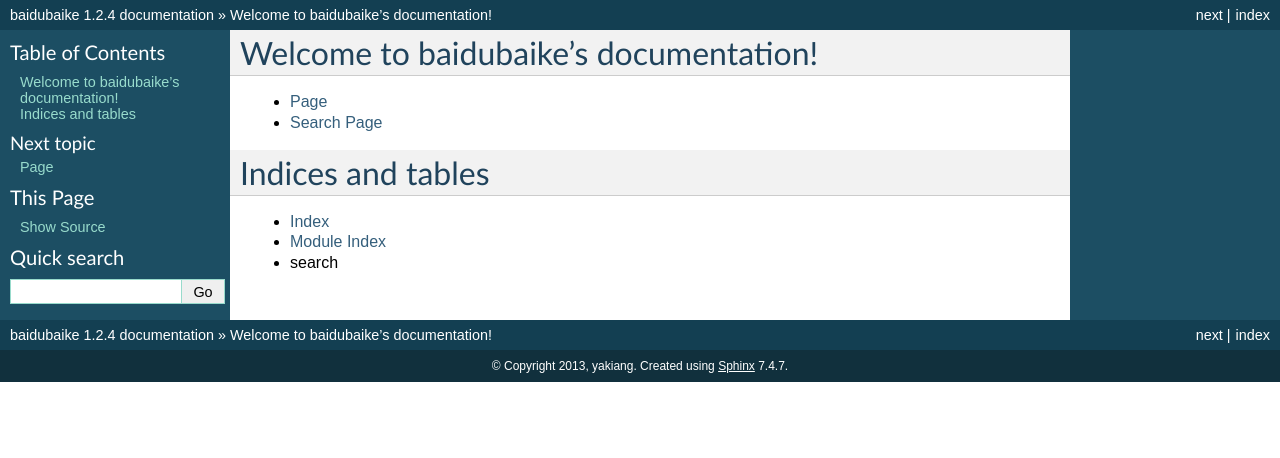
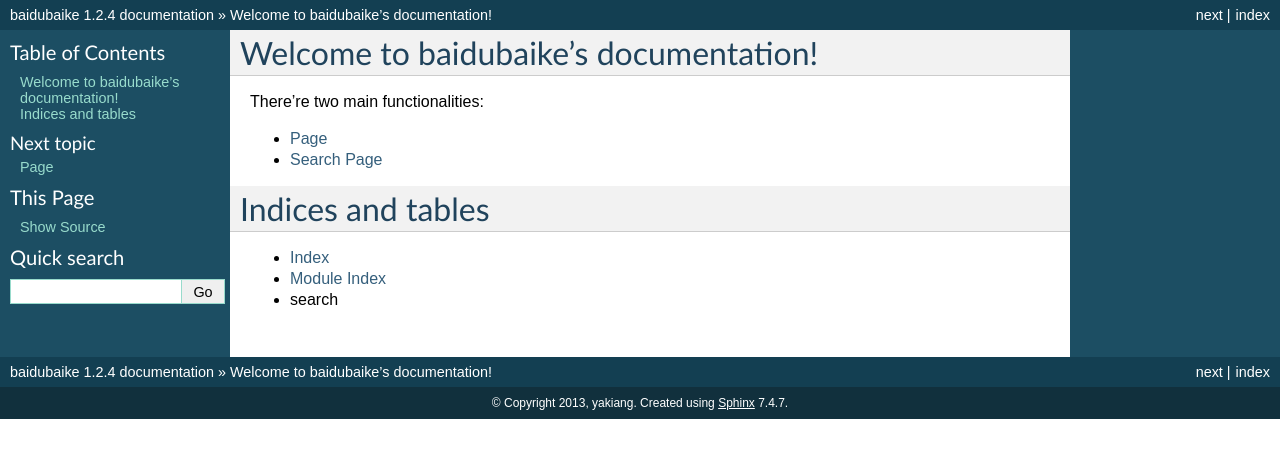
Before and after one commit to yakiang/Baidubaike, a Sphinx documentation site: the page built from docs/source/index.rst, in a window 1280 px wide. Shown: the top 458 px of the page. Built offline with Sphinx 7.4.7, drawn with Linux system fonts in a browser that asks for light colours.

Commit message:
update docs

```diff
--- a/docs/source/index.rst
+++ b/docs/source/index.rst
@@ -5,6 +5,8 @@
 
 Welcome to baidubaike's documentation!
 ======================================
+
+There're two main functionalities:
 
 .. toctree::
    :maxdepth: 2
--- a/docs/source/search.rst
+++ b/docs/source/search.rst
@@ -1,7 +1,7 @@
 Search
 ------
 
-.. code:: python
+::
 
     >>> from baidubaike import Search
     >>> search = Search('google')
```
